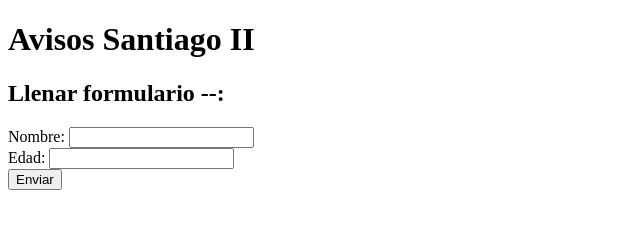
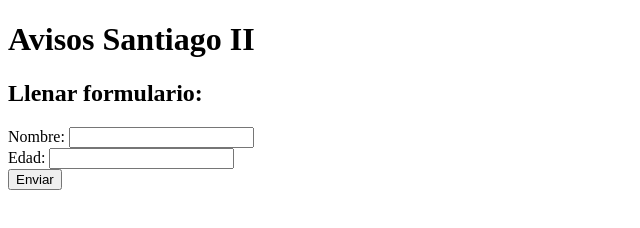
Before and after one commit to santiagosegundo/avisos, a plain HTML site: page index.html in a window 1280 px wide. Shown: the full height of the page, 0-640 px from the left. Drawn offline with Linux system fonts and the light colour scheme.

Commit message:
Update index.html

```diff
--- a/index.html
+++ b/index.html
@@ -7,7 +7,7 @@
 </head>
 <body>
     <h1>Avisos Santiago II</h1>
-    <h2>Llenar formulario --: </h2>
+    <h2>Llenar formulario: </h2>
     <form id="miFormulario">
         Nombre: <input type="text" id="nombre"><br>
         Edad: <input type="number" id="edad"><br>
```
